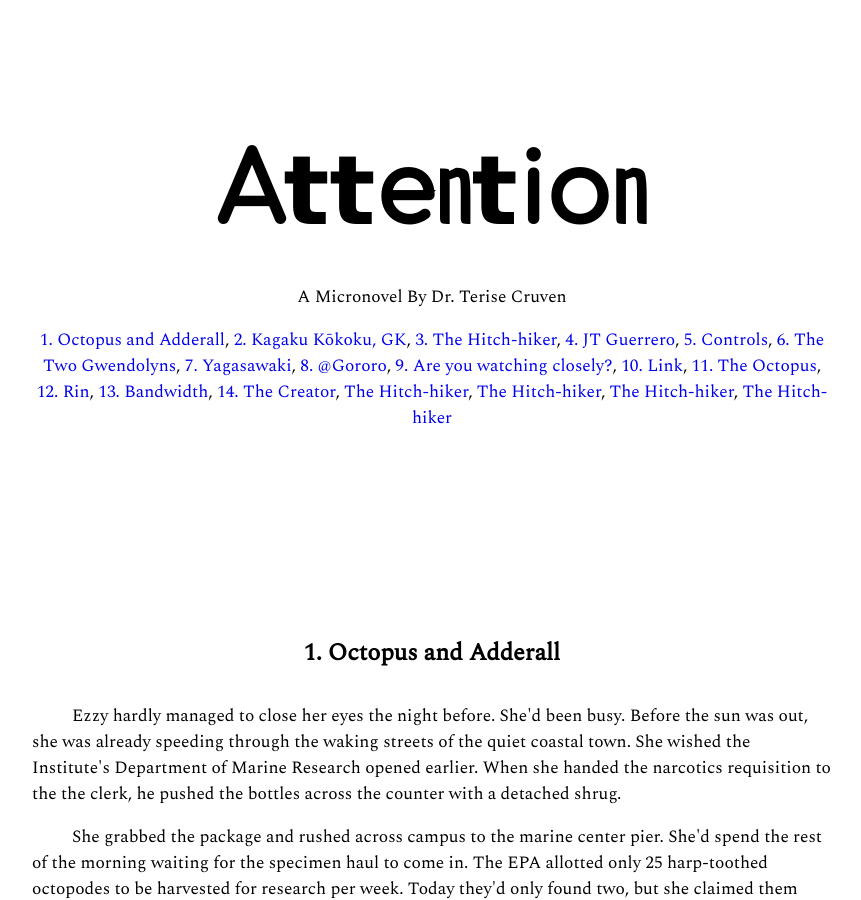
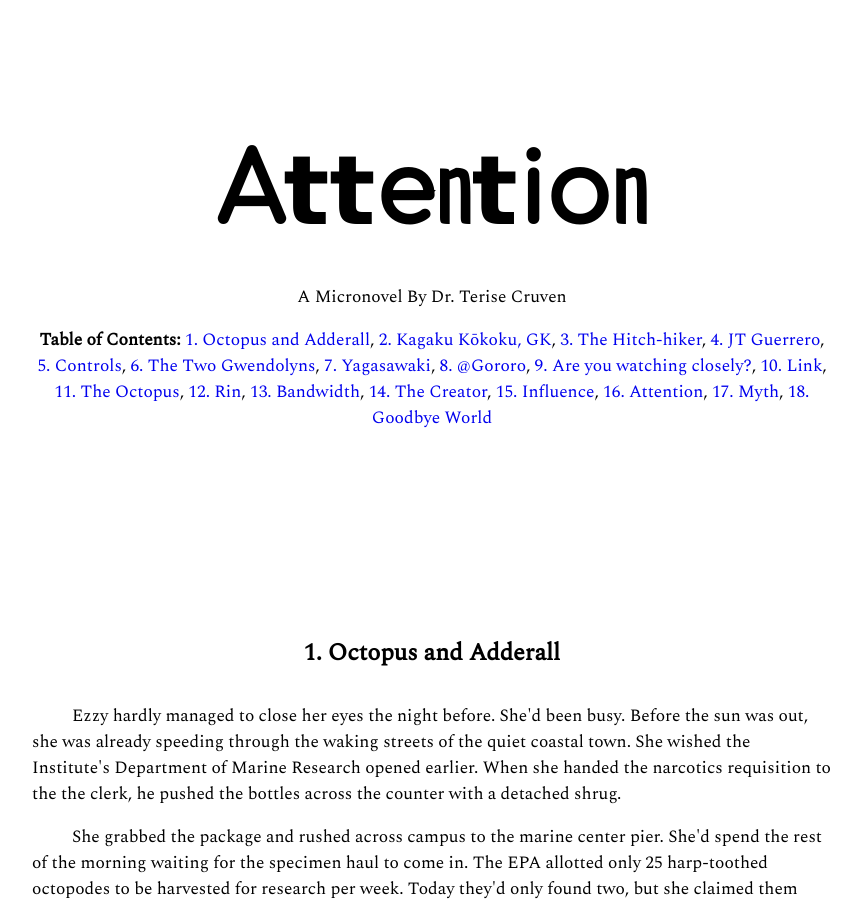
Before and after one commit to tcruven/n, a Jekyll site: the page built from index.html, in a window 1280 px wide and 900 px high. Shown: the whole window, without its empty margins (208-1069 px from the left). Built offline with Jekyll 4.4.1, drawn with Linux system fonts in a browser that asks for light colours; nearby versions of some CDN libraries; some web fonts are replaced.

Commit message:
finish TOC

```diff
--- a/index.html
+++ b/index.html
@@ -11,7 +11,7 @@ layout: default
 <p style="text-align:center; text-indent:0;margin-top: -10%;">A Micronovel By Dr. Terise Cruven</p>
 
 <p style="text-align:center; text-indent:0;">
-<a href='#ch1'>1. Octopus and Adderall</a>,
+<strong>Table of Contents:</strong> <a href='#ch1'>1. Octopus and Adderall</a>,
 <a href='#ch2'>2. Kagaku Kōkoku, GK</a>,
 <a href='#ch3'>3. The Hitch-hiker</a>,
 <a href='#ch4'>4. JT Guerrero</a>,
@@ -25,10 +25,10 @@ layout: default
 <a href='#ch12'>12. Rin</a>,
 <a href='#ch13'>13. Bandwidth</a>,
 <a href='#ch14'>14. The Creator</a>,
-<a href='#ch15'>The Hitch-hiker</a>,
-<a href='#ch16'>The Hitch-hiker</a>,
-<a href='#ch17'>The Hitch-hiker</a>,
-<a href='#ch18'>The Hitch-hiker</a>
+<a href='#ch15'>15. Influence</a>,
+<a href='#ch16'>16. Attention</a>,
+<a href='#ch17'>17. Myth</a>,
+<a href='#ch18'>18. Goodbye World</a>
 </p>
 
 <br><h4 id='ch1'>1. Octopus and Adderall</h4>
```
